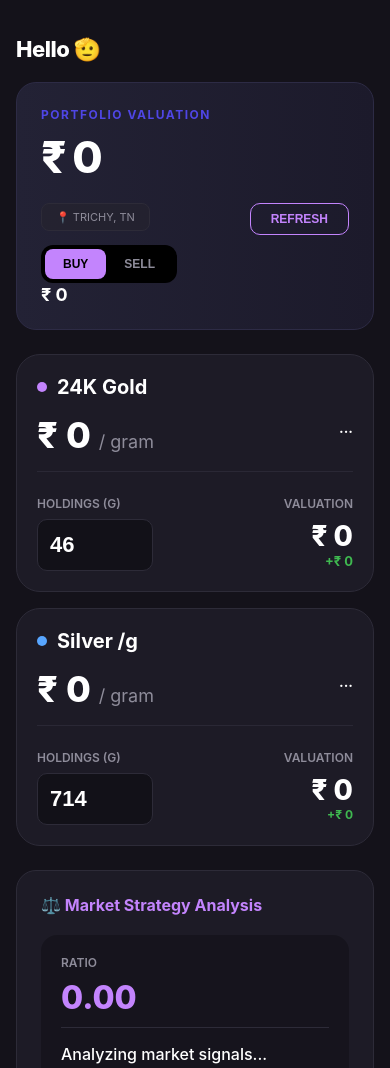
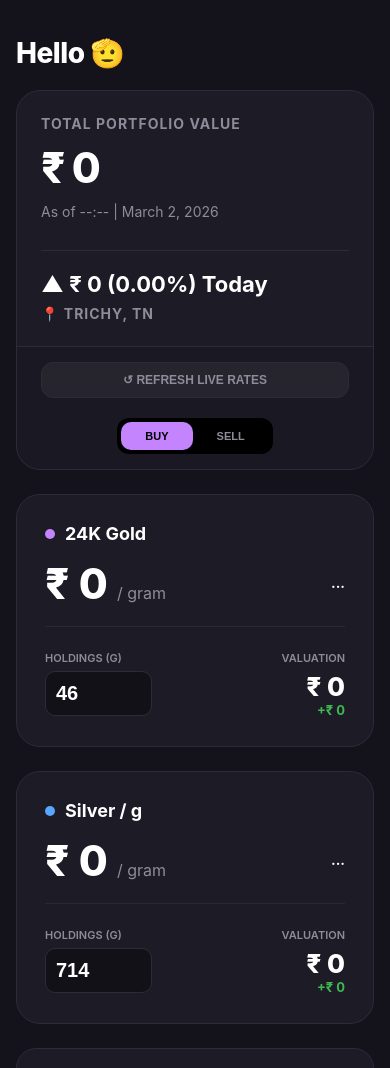
Before and after one commit to hasanazeerkhan/portfoliotracker, a website: page index.html in a window 390 px wide. Shown: the top 1068 px of the page. Drawn offline with Linux system fonts and the light colour scheme; no server answers.

Commit message:
refactor: UI changes for mobile

```diff
--- a/index.html
+++ b/index.html
@@ -9,81 +9,75 @@
         :root {
             --bg: #14121a; --card: #1d1b26; --border: #2d2b38;
             --gold: #c384fd; --silver: #58a6ff; --white: #ffffff;
-            --text: #8e8c9a; --val-grad: linear-gradient(90deg, #232235 0%, #1c1a2b 100%);
+            --text-dim: #8e8c9a; --val-grad: linear-gradient(90deg, #232235 0%, #1c1a2b 100%);
             --up: #3fb950; --down: #f85149;
         }
         body { background: var(--bg); color: var(--white); font-family: 'Inter', sans-serif; padding: 16px; margin: 0; }
         .container { max-width: 1100px; margin: auto; }
 
         header { padding: 20px 0; }
-        /* Salute Greeting */
         .site-name { font-weight: 800; font-size: 28px; color: var(--white); letter-spacing: -0.5px; }
 
+        /* Portfolio Card - Styled exactly as image_17765a.png */
         .portfolio-card {
-            background: var(--val-grad); border: 1px solid #2d2b45;
-            border-radius: 20px; padding: 32px; margin-bottom: 24px;
-            position: relative; overflow: hidden;
+            background: #1d1b26; border: 1px solid var(--border); border-radius: 24px;
+            padding: 0; margin-bottom: 24px; overflow: hidden;
         }
-        .p-label { color: #4f46e5; text-transform: uppercase; font-size: 12px; font-weight: 700; letter-spacing: 1.5px; margin-bottom: 8px; }
-        .p-val { font-size: 64px; font-weight: 800; letter-spacing: -2px; margin: 0; }
-        .daily-shift { font-size: 18px; font-weight: 700; margin-top: 10px; }
+        .p-card-main {
+            display: flex; padding: 40px; justify-content: space-between; align-items: center;
+            border-bottom: 1px solid var(--border);
+        }
+        .p-label { font-size: 14px; font-weight: 700; color: var(--text-dim); text-transform: uppercase; letter-spacing: 1px; }
+        .p-val { font-size: 56px; font-weight: 800; margin: 10px 0; letter-spacing: -1.5px; }
+        .p-timestamp { font-size: 14px; color: var(--text-dim); }
 
-        /* Integrated Controls */
-        .header-controls {
-            position: absolute; top: 32px; right: 32px;
-            display: flex; flex-direction: column; align-items: flex-end; gap: 10px;
+        .p-right { text-align: left; border-left: 1px solid var(--border); padding-left: 40px; min-width: 250px; }
+        .shift-large { font-size: 22px; font-weight: 700; }
+
+        .p-card-actions { display: flex; justify-content: space-between; padding: 20px 40px; background: rgba(0,0,0,0.1); align-items: center; }
+        .action-btn-outline {
+            background: rgba(255,255,255,0.05); border: 1px solid var(--border); color: var(--text-dim);
+            padding: 10px 20px; border-radius: 12px; cursor: pointer; font-weight: 600; font-size: 12px;
+            display: flex; align-items: center; gap: 8px; text-transform: uppercase;
         }
-        .loc-badge {
-            background: rgba(37, 35, 46, 0.6); border: 1px solid var(--border);
-            padding: 6px 14px; border-radius: 8px; font-size: 11px; color: var(--text);
-        }
-        .refresh-btn {
-            background: transparent; border: 1px solid var(--gold); color: var(--gold);
-            padding: 8px 20px; border-radius: 10px; font-weight: 800;
-            cursor: pointer; font-size: 12px; text-transform: uppercase;
-        }
-        .toggle-box { background: #000; padding: 4px; border-radius: 12px; display: flex; }
-        .btn-toggle { background: transparent; border: none; color: var(--text); padding: 8px 18px; border-radius: 8px; cursor: pointer; font-size: 12px; font-weight: 800; }
-        .btn-toggle.active { background: var(--gold); color: #000; }
+        .toggle-group { display: flex; background: #000; padding: 4px; border-radius: 12px; }
+        .toggle-btn { background: transparent; border: none; color: var(--text-dim); padding: 8px 24px; border-radius: 10px; cursor: pointer; font-weight: 700; font-size: 11px; }
+        .toggle-btn.active { background: var(--gold); color: #000; }
 
-        /* Assets */
+        /* Assets Grid */
         .grid { display: grid; grid-template-columns: repeat(auto-fit, minmax(400px, 1fr)); gap: 24px; }
         .asset-card { background: var(--card); border: 1px solid var(--border); border-radius: 24px; padding: 28px; }
-        .asset-header { display: flex; align-items: center; gap: 10px; font-weight: 700; font-size: 20px; margin-bottom: 14px; }
+        .asset-header { display: flex; align-items: center; gap: 10px; font-weight: 700; font-size: 18px; margin-bottom: 14px; }
         .dot { width: 10px; height: 10px; border-radius: 50%; }
-        .price-big { font-size: 48px; font-weight: 800; margin: 0; }
-        .unit { font-size: 18px; color: var(--text); font-weight: 400; }
-        .mkt-move { font-size: 14px; font-weight: 700; text-align: right; margin-top: -38px; }
+        .price-big { font-size: 42px; font-weight: 800; margin: 0; }
+        .unit { font-size: 16px; color: var(--text-dim); font-weight: 400; }
+        .mkt-move { font-size: 14px; font-weight: 700; text-align: right; margin-top: -35px; }
 
         .card-footer { display: flex; justify-content: space-between; padding-top: 24px; border-top: 1px solid #2a2835; margin-top: 35px; }
-        .f-label { font-size: 12px; color: var(--text); text-transform: uppercase; font-weight: 600; margin-bottom: 8px; }
-        .f-val { font-size: 28px; font-weight: 800; }
-        .holdings-input { background: #121118; border: 1px solid var(--border); color: #fff; padding: 12px; border-radius: 10px; width: 90px; font-size: 22px; font-weight: 800; }
+        .f-label { font-size: 11px; color: var(--text-dim); text-transform: uppercase; font-weight: 600; margin-bottom: 6px; }
+        .f-val { font-size: 26px; font-weight: 800; }
+        .holdings-input { background: #121118; border: 1px solid var(--border); color: #fff; padding: 10px; border-radius: 10px; width: 85px; font-size: 20px; font-weight: 800; }
 
-        /* Strategy Box */
+        /* Strategy Section */
         .strategy-box { background: var(--card); border: 1px solid var(--border); border-radius: 20px; padding: 24px; margin-top: 24px; }
-        .strat-title { color: var(--gold); font-weight: 700; font-size: 16px; margin-bottom: 20px; }
         .strat-ui { display: flex; align-items: center; background: rgba(0,0,0,0.25); border-radius: 16px; padding: 20px; }
         .ratio-col { border-right: 1px solid var(--border); padding-right: 30px; min-width: 100px; }
         .advice-col { flex: 1; padding-left: 30px; display: flex; align-items: center; justify-content: space-between; gap: 20px; }
-        .advice-text { font-size: 16px; color: var(--white); font-weight: 500; line-height: 1.4; }
-        .advice-badge { background: var(--gold); color: #000; padding: 8px 18px; border-radius: 100px; font-size: 13px; font-weight: 800; white-space: nowrap; }
+        .advice-badge { background: var(--gold); color: #000; padding: 8px 18px; border-radius: 100px; font-size: 13px; font-weight: 800; }
 
         .gain { color: var(--up); } .loss { color: var(--down); }
 
-        /* Mobile Viewport Optimizations */
+        /* Mobile Viewport Fixes */
         @media (max-width: 768px) {
-            .site-name { font-size: 22px; }
-            .portfolio-card { padding: 24px; }
-            .p-val { font-size: 44px; margin-bottom: 100px; } /* Create space for absolute controls */
-            .header-controls { top: 120px; right: 24px; align-items: flex-start; width: calc(100% - 48px); flex-direction: row; flex-wrap: wrap; justify-content: space-between; }
-            .grid { grid-template-columns: 1fr; gap: 16px; }
-            .asset-card { padding: 20px; }
-            .price-big { font-size: 36px; }
-            .strat-ui { flex-direction: column; align-items: flex-start; gap: 15px; }
-            .ratio-col { border-right: none; border-bottom: 1px solid var(--border); padding-right: 0; padding-bottom: 10px; width: 100%; }
-            .advice-col { padding-left: 0; flex-direction: column; align-items: flex-start; width: 100%; }
-            .advice-badge { margin-top: 10px; }
+            .p-card-main { flex-direction: column; align-items: flex-start; gap: 30px; padding: 24px; }
+            .p-right { border-left: none; padding-left: 0; border-top: 1px solid var(--border); padding-top: 20px; width: 100%; }
+            .p-val { font-size: 42px; }
+            .p-card-actions { padding: 15px 24px; flex-direction: column; gap: 20px; }
+            .action-btn-outline { width: 100%; justify-content: center; }
+            .grid { grid-template-columns: 1fr; }
+            .strat-ui { flex-direction: column; align-items: flex-start; gap: 20px; }
+            .ratio-col { border-right: none; padding-right: 0; border-bottom: 1px solid var(--border); padding-bottom: 15px; width: 100%; }
+            .advice-col { padding-left: 0; flex-direction: column; align-items: flex-start; }
         }
     </style>
 </head>
@@ -93,16 +87,22 @@
     <header><div class="site-name">Hello 🫡</div></header>
 
     <div class="portfolio-card">
-        <div class="p-label">Portfolio Valuation</div>
-        <div class="p-val" id="total-val">₹ 0</div>
-        <div id="total-shift" class="daily-shift">₹ 0</div>
-
-        <div class="header-controls">
-            <div class="loc-badge">📍 TRICHY, TN</div>
-            <button class="refresh-btn" onclick="refresh()">Refresh</button>
-            <div class="toggle-box">
-                <button id="btn-buy" class="btn-toggle active" onclick="setMode('buy')">BUY</button>
-                <button id="btn-sell" class="btn-toggle" onclick="setMode('sell')">SELL</button>
+        <div class="p-card-main">
+            <div class="p-left">
+                <div class="p-label">Total Portfolio Value</div>
+                <div class="p-val" id="total-val">₹ 0</div>
+                <div class="p-timestamp" id="p-time">As of --:-- | March 2, 2026</div>
+            </div>
+            <div class="p-right">
+                <div id="total-shift-val" class="shift-large">▲ ₹ 0 (0.00%) Today</div>
+                <div class="p-label" style="margin-top:8px;">📍 Trichy, TN</div>
+            </div>
+        </div>
+        <div class="p-card-actions">
+            <button class="action-btn-outline" onclick="refresh()">↺ Refresh Live Rates</button>
+            <div class="toggle-group">
+                <button id="btn-buy" class="toggle-btn active" onclick="setMode('buy')">BUY</button>
+                <button id="btn-sell" class="toggle-btn" onclick="setMode('sell')">SELL</button>
             </div>
         </div>
     </div>
@@ -117,14 +117,13 @@
                 <div style="text-align: right;"><div class="f-label">Valuation</div><div id="gv" class="f-val">₹ 0</div><div id="gs" class="gain" style="font-size:13px; font-weight:700;">+₹ 0</div></div>
             </div>
         </div>
-
         <div class="asset-card">
-            <div class="asset-header"><span class="dot" style="background:var(--silver)"></span> Silver /g</div>
+            <div class="asset-header"><span class="dot" style="background:var(--silver)"></span> Silver / g</div>
             <div class="price-big" id="sp">₹ 0 <span class="unit">/ gram</span></div>
             <div id="sm" class="mkt-move">...</div>
             <div class="card-footer">
                 <div><div class="f-label">Holdings (g)</div><input type="number" id="sw" class="holdings-input" oninput="calc()"></div>
-                <div style="text-align: right;"><div class="f-label">Valuation</div><div id="sv" class="f-val">₹ 0</div><div id="ss" class="gain" style="font-size:12px; font-weight:700;">+₹ 0</div></div>
+                <div style="text-align: right;"><div class="f-label">Valuation</div><div id="sv" class="f-val">₹ 0</div><div id="ss" class="gain" style="font-size:13px; font-weight:700;">+₹ 0</div></div>
             </div>
         </div>
     </div>
@@ -137,7 +136,7 @@
                 <div id="r-val" style="font-size: 32px; font-weight: 800; color: var(--gold);">0.00</div>
             </div>
             <div class="advice-col">
-                <div id="advice-text" class="advice-text">Analyzing market signals...</div>
+                <div id="advice-text" class="advice-text">Analyzing market signals for Trichy...</div>
                 <div id="advice-tag" class="advice-badge">ANALYZING</div>
             </div>
         </div>
@@ -147,7 +146,7 @@
 <script>
     let d = null; let mode = 'buy';
 
-    // Indian Number Formatter
+    // Indian Lakhs Formatting
     const fmtIn = (num) => {
         return num.toLocaleString('en-IN', {
             maximumFractionDigits: 0,
@@ -170,8 +169,6 @@
     }
 
     async function refresh() {
-        const btn = document.querySelector('.refresh-btn');
-        btn.innerText = "Wait...";
         try {
             const res = await fetch('/.netlify/functions/rates');
             d = await res.json();
@@ -181,7 +178,6 @@
             fmtMkt('gm', d.gold.change); fmtMkt('sm', d.silver.change);
             calc();
         } catch (e) { console.error("Refresh failed"); }
-        btn.innerText = "Refresh";
     }
 
     function fmtMkt(id, v) {
@@ -211,12 +207,23 @@
         document.getElementById('sv').innerText = fmtIn(sv);
         document.getElementById('total-val').innerText = fmtIn(tv);
 
-        fmtB('gs', gd); fmtB('ss', sd); fmtB('total-shift', td);
+        // Update Shift UI exactly as image_17765a.png
+        const pEl = document.getElementById('total-shift-val');
+        const pShift = tv > 0 ? ((td / (tv - td)) * 100).toFixed(2) : 0;
+        const pSign = td >= 0 ? '▲ +' : '▼ -';
+        pEl.className = `shift-large ${td >= 0 ? 'gain' : 'loss'}`;
+        pEl.innerText = `${pSign}${fmtIn(Math.abs(td)).replace('₹ ', '')} (${Math.abs(pShift)}%) Today`;
+
+        fmtB('gs', gd); fmtB('ss', sd);
+
+        const now = new Date();
+        document.getElementById('p-time').innerText =
+            `As of ${now.toLocaleTimeString([], {hour: '2-digit', minute:'2-digit'})} | March 2, 2026`;
     }
 
     function fmtB(id, v) {
         const el = document.getElementById(id); const s = v >= 0 ? '+' : '-';
-        el.className = `${id === 'total-shift' ? 'daily-shift' : ''} ${v >= 0 ? 'gain' : 'loss'}`;
+        el.className = `${v >= 0 ? 'gain' : 'loss'}`;
         el.innerText = `${s}${fmtIn(Math.abs(v))}`;
     }
 </script>
```
Also changed, not shown: netlify/functions/rates.js (+12 -2 lines).
